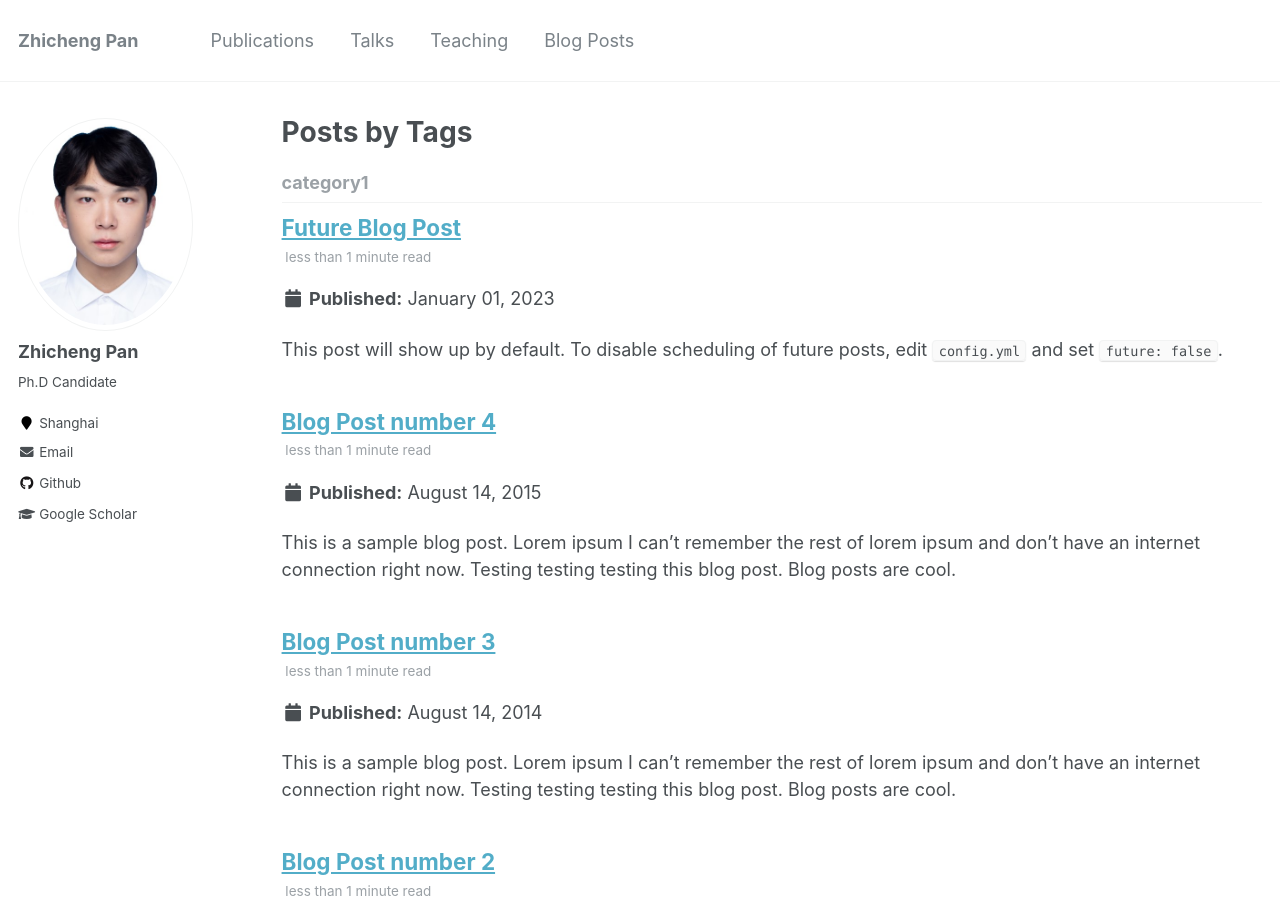
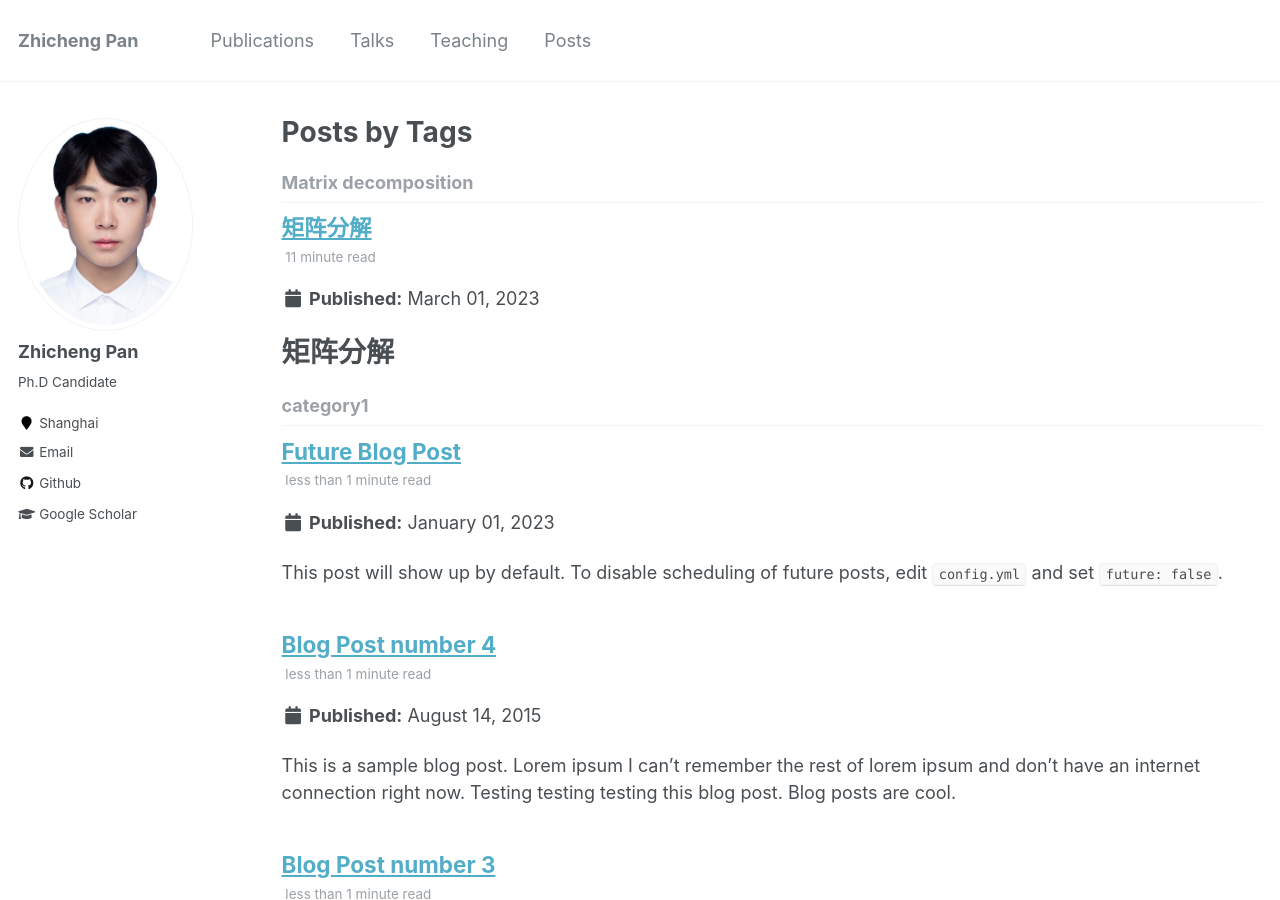
Before and after one commit to lroethan/lroethan.github.io, a Jekyll site: the page built from _pages/tag-archive.html, in a window 1280 px wide and 900 px high. Built offline with Jekyll 4.4.1, drawn with Linux system fonts in a browser that asks for light colours.

Commit message:
[fix] post

```diff
--- a/_data/navigation.yml
+++ b/_data/navigation.yml
@@ -12,7 +12,7 @@ main:
   # - title: "Portfolio"
   #   url: /portfolio/
 
-  - title: "Blog Posts"
+  - title: "Posts"
     url: /year-archive/
 
   # - title: "CV"
--- a/_posts/Matrix-Decomposition.md
+++ b/_posts/2023-03-01-Matrix-Decomposition.md
@@ -1,11 +1,9 @@
 ---
 title: '矩阵分解'
-date: 2023-03-02
-permalink: /posts/Matrix-Decomposition
+date: 2023-03-01
+permalink: /posts/2023/03/Matrix-Decomposition
 tags:
-  - cool posts
-  - category1
-  - category2
+  - Matrix decomposition
 ---
 
 # 矩阵分解
```
